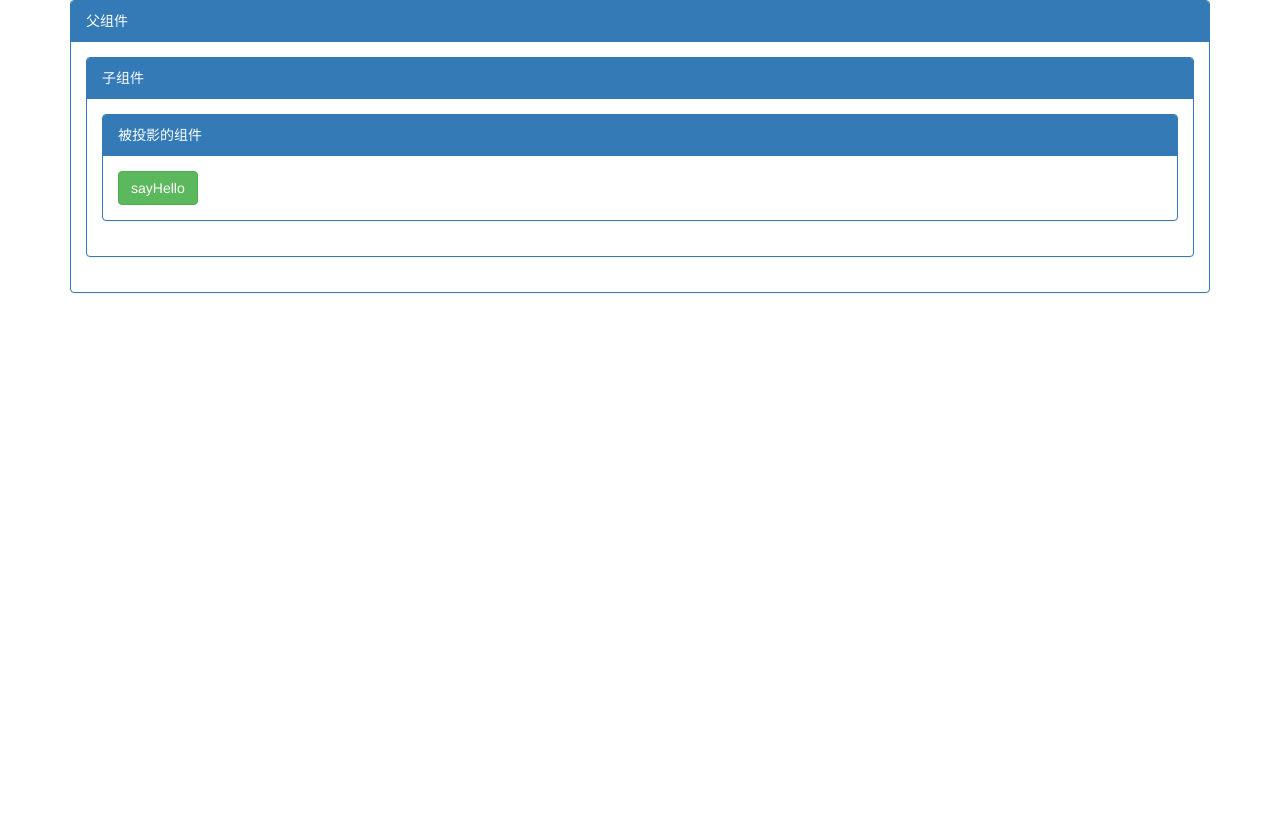
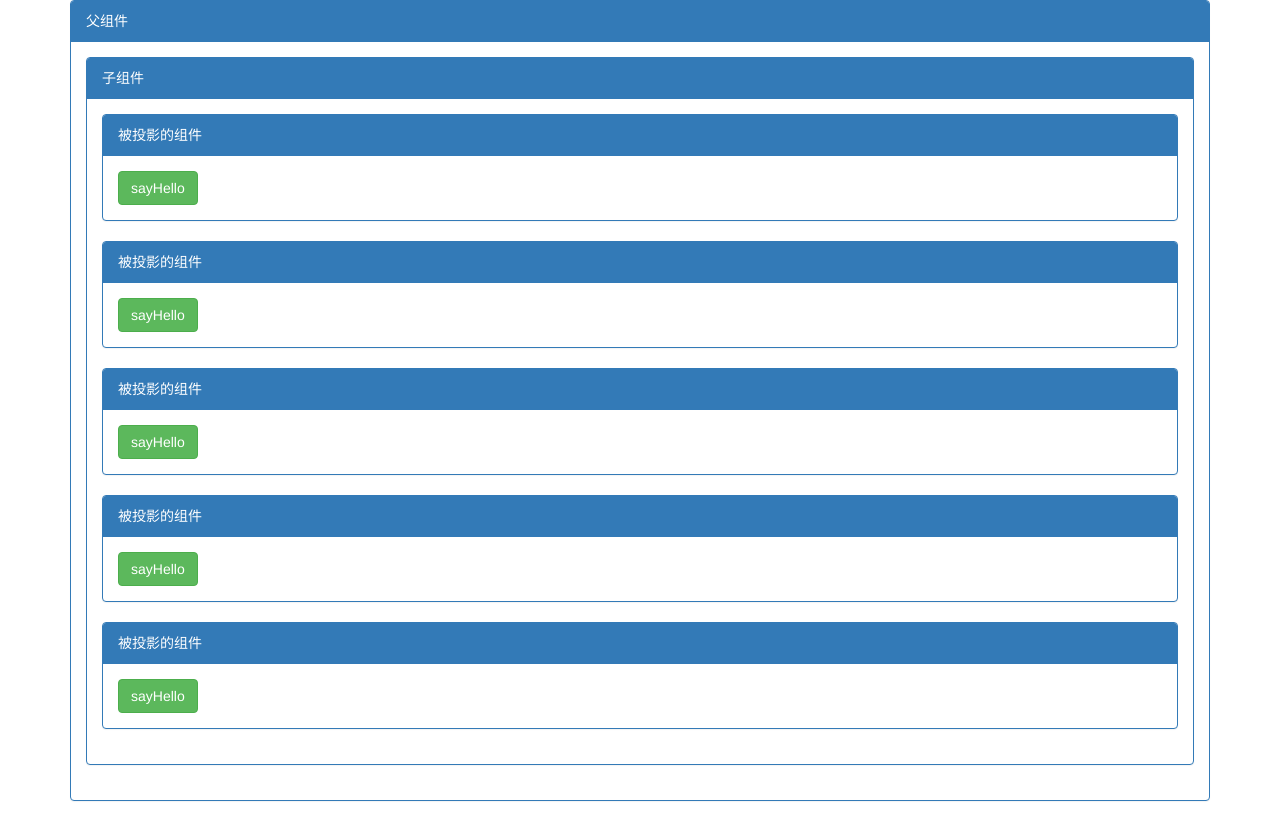
Before and after one commit to dravenxiaokai/myproj4ng, an Angular app: page / in a window 1280 px wide. Before the commit the page ends 800 px from the top, so only its background shows below. Built offline with nearby package versions, Linux system fonts and the light colour scheme.

Commit message:
content-children

```diff
--- a/src/app/test-content-child/child-four/child-four.component.ts
+++ b/src/app/test-content-child/child-four/child-four.component.ts
@@ -1,4 +1,4 @@
-import { Component, OnInit, ContentChild } from '@angular/core';
+import { Component, OnInit, ContentChild, ContentChildren, QueryList } from '@angular/core';
 import { ChildFiveComponent } from '../child-five/child-five.component';
 
 @Component({
@@ -7,8 +7,10 @@ import { ChildFiveComponent } from '../child-five/child-five.component';
   styleUrls: ['./child-four.component.scss']
 })
 export class ChildFourComponent implements OnInit {
-  @ContentChild(ChildFiveComponent)
-  childFive: ChildFiveComponent;
+  // @ContentChild(ChildFiveComponent)
+  // childFive: ChildFiveComponent;
+  @ContentChildren(ChildFiveComponent)
+  childFiveList:QueryList<ChildFiveComponent>;
 
   constructor() { }
 
@@ -16,10 +18,13 @@ export class ChildFourComponent implements OnInit {
   }
 
   ngAfterContentInit() {
-    console.log(this.childFive);
-    this.childFive.age = 20;
-    this.childFive.myevent.subscribe((data)=>{
-      console.log(data);
+    // console.log(this.childFive);
+    // this.childFive.age = 20;
+    // this.childFive.myevent.subscribe((data)=>{
+    //   console.log(data);
+    // })
+    this.childFiveList.forEach((item)=>{
+      console.log(item);
     })
   }
 
--- a/src/app/test-content-child/test-content-child.component.html
+++ b/src/app/test-content-child/test-content-child.component.html
@@ -3,6 +3,10 @@
     <div class="panel-body">
       <child-four>
         <child-five></child-five>
+        <child-five></child-five>
+        <child-five></child-five>
+        <child-five></child-five>
+        <child-five></child-five>
       </child-four>
     </div>
   </div>
```
